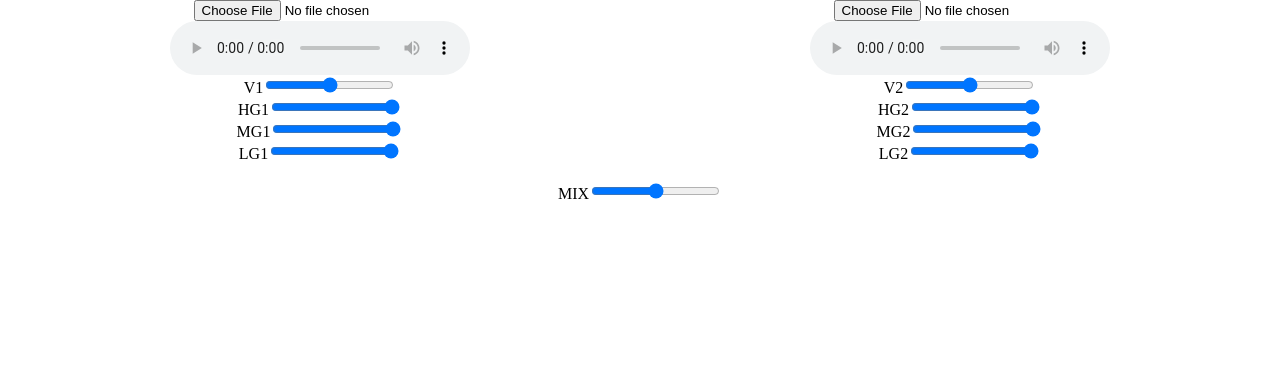
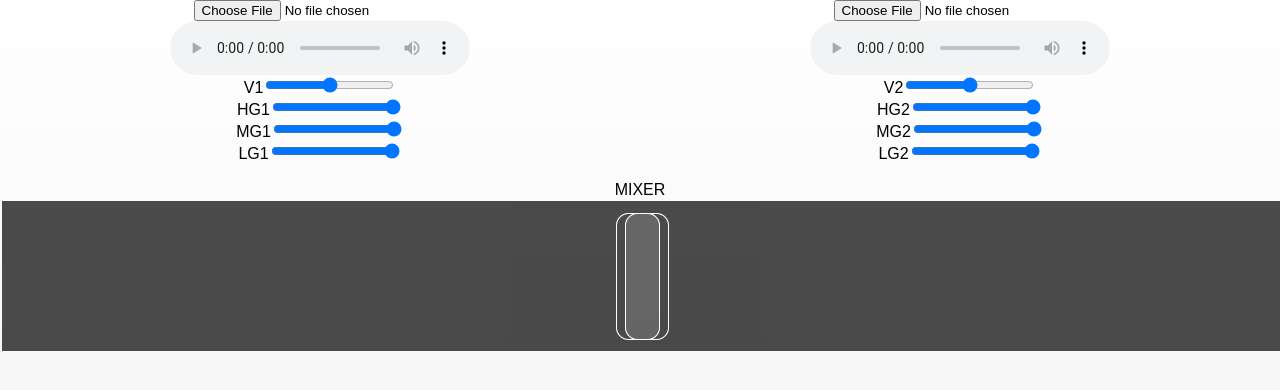
Before and after one commit to joefoxdevelopment/Hackathon_Self_DJ, a plain HTML site: page index.html in a window 1280 px wide. Drawn offline with Linux system fonts and the light colour scheme.

Commit message:
Apply styles to mixer bar

```diff
--- a/app.css
+++ b/app.css
@@ -1,8 +1,8 @@
 body {
-  background-image: -ms-linear-gradient(bottom, #000000 0%, #C0C0C0	 100%);
+  background: linear-gradient(#ffffff, #eeeeee);
   text-align: center;
-  margin:auto;
-  font-family:Castellar
+  margin: 0px 0px;
+  font-family:Arial;
 }
 .audiopicker {
   width: auto;
@@ -31,11 +31,7 @@ body {
 .slider::-webkit-slider-thumb {
     -webkit-appearance: none;
     appearance: none;
-    width: 25px;
-    height: 25px;
-    border-radius: 50%;
-    background: black;
-    cursor: pointer;
+    background-image: url("images/Asset 1.png");
 }
 
 .slider::-moz-range-thumb {
@@ -45,3 +41,26 @@ body {
     background: black;
     cursor: pointer;
 }
+
+.mixer {
+    -webkit-appearance: none;
+    width: 100%;
+    height: 150px;
+    background-color: black;
+    background-repeat: no-repeat;
+    background-size: cover;
+    outline: none;
+    opacity: 0.7;
+    -webkit-transition: .2s;
+    transition: opacity .2s;
+}
+.mixer::-webkit-slider-thumb {
+    -webkit-appearance: none;
+    appearance: none;
+    width: 53px;
+    height: 130px;
+    background-image: url("images/Asset 6.png");
+    background-repeat: no-repeat;
+    background-position: center;
+    cursor: pointer;
+}
--- a/index.html
+++ b/index.html
@@ -20,11 +20,14 @@
                 <source class="source1" src="">
             </audio><br />
             V2<input id="vol1" type="range" min="0" max="100" value="50" oninput="calcVol()"><br />
-            HG2<input type="range" value="100" step="1" min="0" max="100" oninput="changeEq(this, 'highGain', 1);" class="slider1"><br />
-            MG2<input type="range" value="100" step="1" min="0" max="100" oninput="changeEq(this, 'midGain', 1);" class="slider1"><br />
-            LG2<input type="range" value="100" step="1" min="0" max="100" oninput="changeEq(this, 'lowGain', 1);" class="slider1"><br /><br />
+            HG2<input type="range" value="100" step="1" min="0" max="100" oninput="changeEq(this, 'highGain', 1);" class="slider"><br />
+            MG2<input type="range" value="100" step="1" min="0" max="100" oninput="changeEq(this, 'midGain', 1);" class="slider"><br />
+            LG2<input type="range" value="100" step="1" min="0" max="100" oninput="changeEq(this, 'lowGain', 1);" class="slider"><br /><br />
         </div>
-        MIX<input id="mixer" type="range" min="0" max="100" value="50" oninput="calcVol()"><br />
+        MIXER<br />
+        <div class="mixer-container">
+            <input id="mixer" class="mixer" type="range" min="0" max="100" value="50" oninput="calcVol()"><br />
+        </div>
     </body>
     <script type="text/javascript" src="app.js"></script>
 </html>
```
Also changed, not shown: images/App Images.svg (added), images/App Images2.svg (added), images/Asset 1.png (added), images/Asset 10.png (added), images/Asset 11.png (added), images/Asset 12.png (added), images/Asset 2.png (added), images/Asset 3.png (added), images/Asset 4.png (added), images/Asset 5.png (added), images/Asset 6.png (added), images/Asset 7.png (added), images/Asset 8.png (added), images/Asset 9.png (added).
